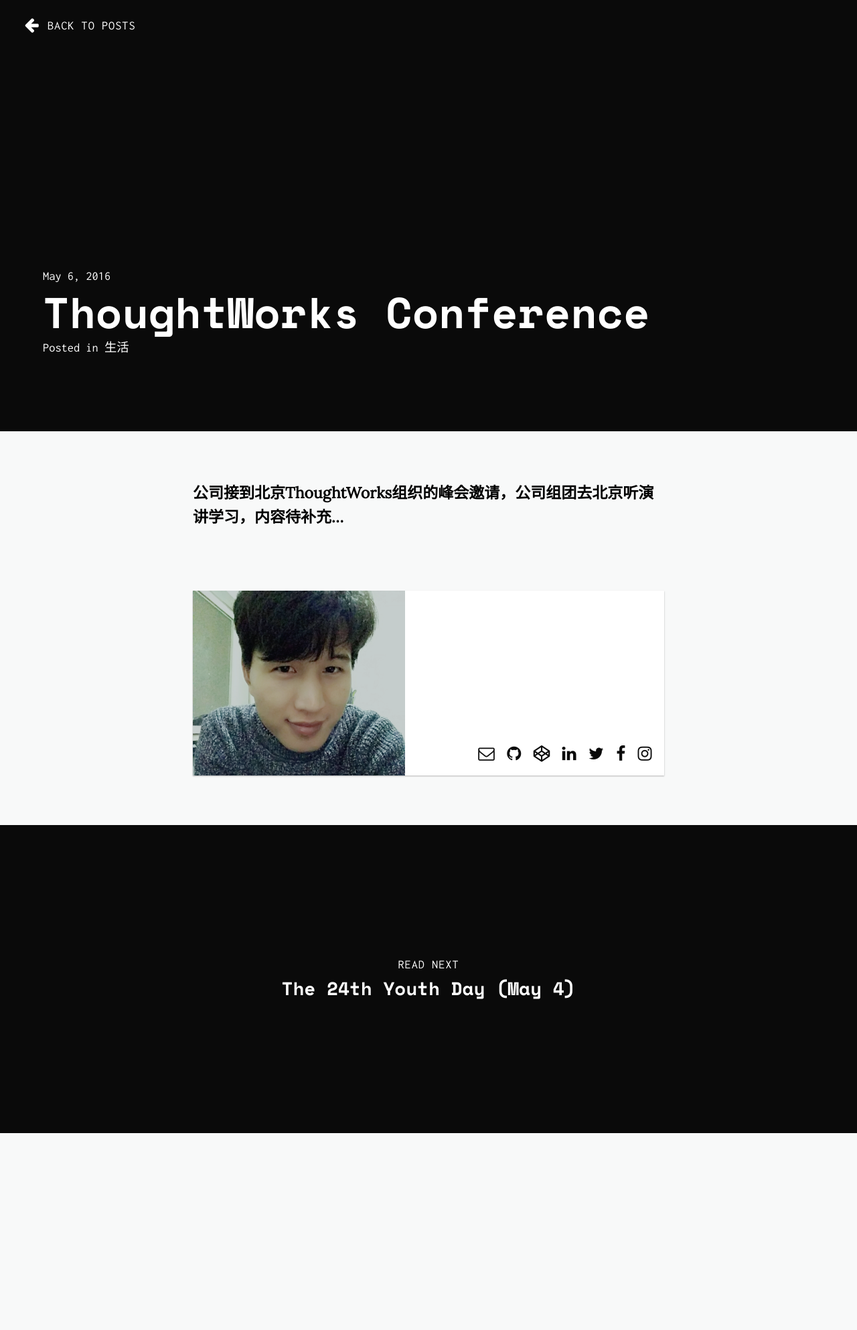
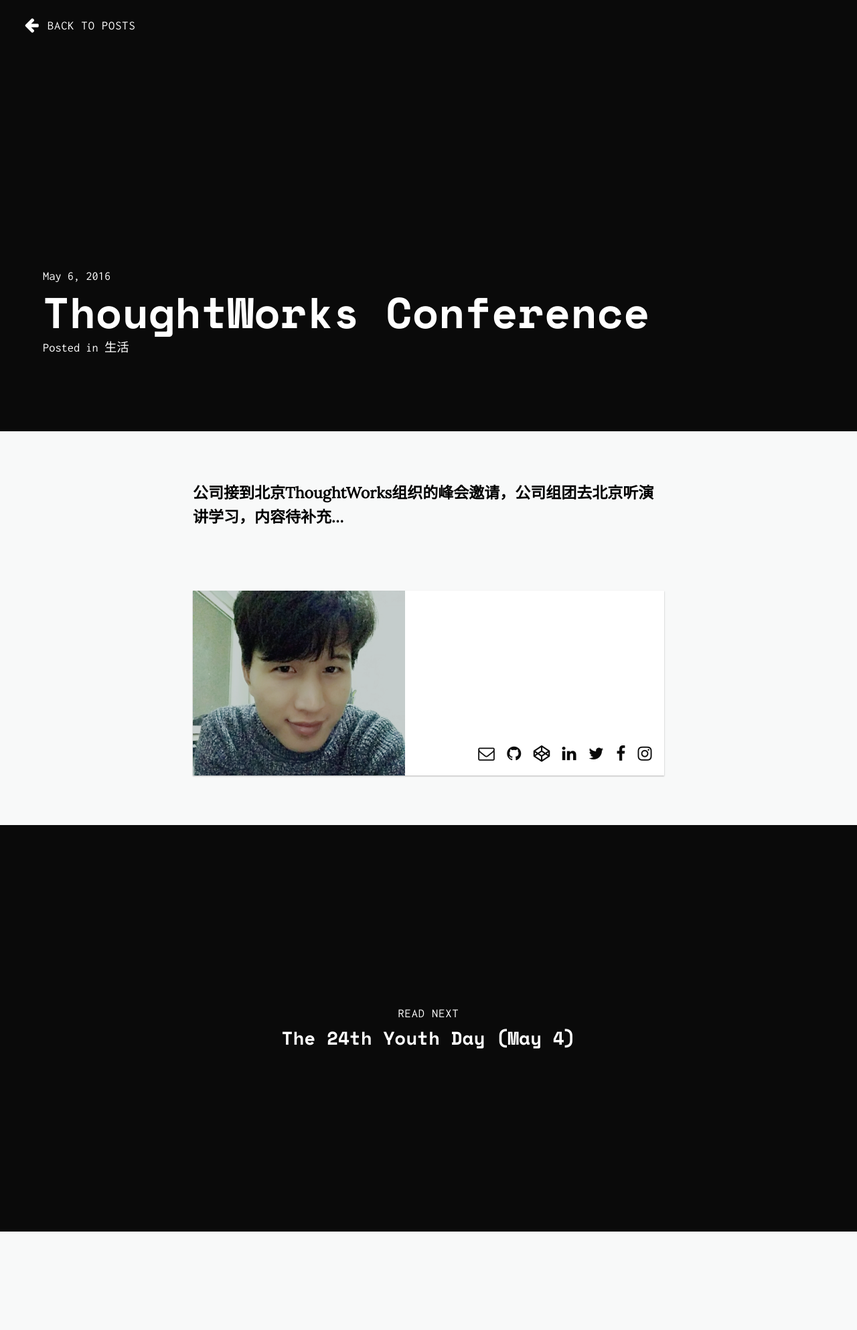
Before and after one commit to zhangyuanxin/blog-jekyll, a Jekyll site: the page built from _posts/2016-05-06-ThoughtWorks－Conference.md, in a window 1280 px wide. Shown: the whole page at 67% size. Built offline with Jekyll 4.4.1, drawn with Linux system fonts in a browser that asks for light colours; nearby versions of some CDN libraries; comment, search, counter and statistics services are not loaded; before the commit the page ends 1692 px from its top, so only the background shows below that.

Commit message:
初始化博客

```diff
--- a/_includes/comments.html
+++ b/_includes/comments.html
@@ -1,5 +1,5 @@
 {% if page.comments %}
-<aside id="comments">
+<section id="comments" class="section-padding">
     <!-- duoshuo start -->
     <div class="ds-thread" data-thread-key="{{ page.title }}" data-title="{{ page.title }}"
          data-url="{{ site.url }}{{ page.id }}"></div>
@@ -18,5 +18,5 @@
         })();
     </script>
     <!-- duoshuo js end -->
-</aside>
+</section>
 {% endif %}
--- a/_layouts/post.html
+++ b/_layouts/post.html
@@ -50,7 +50,7 @@
     </section>
 
     {% if page.previous.url %}
-    <section class="next">
+    <section class="section-padding next">
         <a class="next__link" href="{{page.previous.url | prepend: site.baseurl }}"
            style="background-image: url('{{ page.previous.image }}');">
             <div class="next__container">
```
